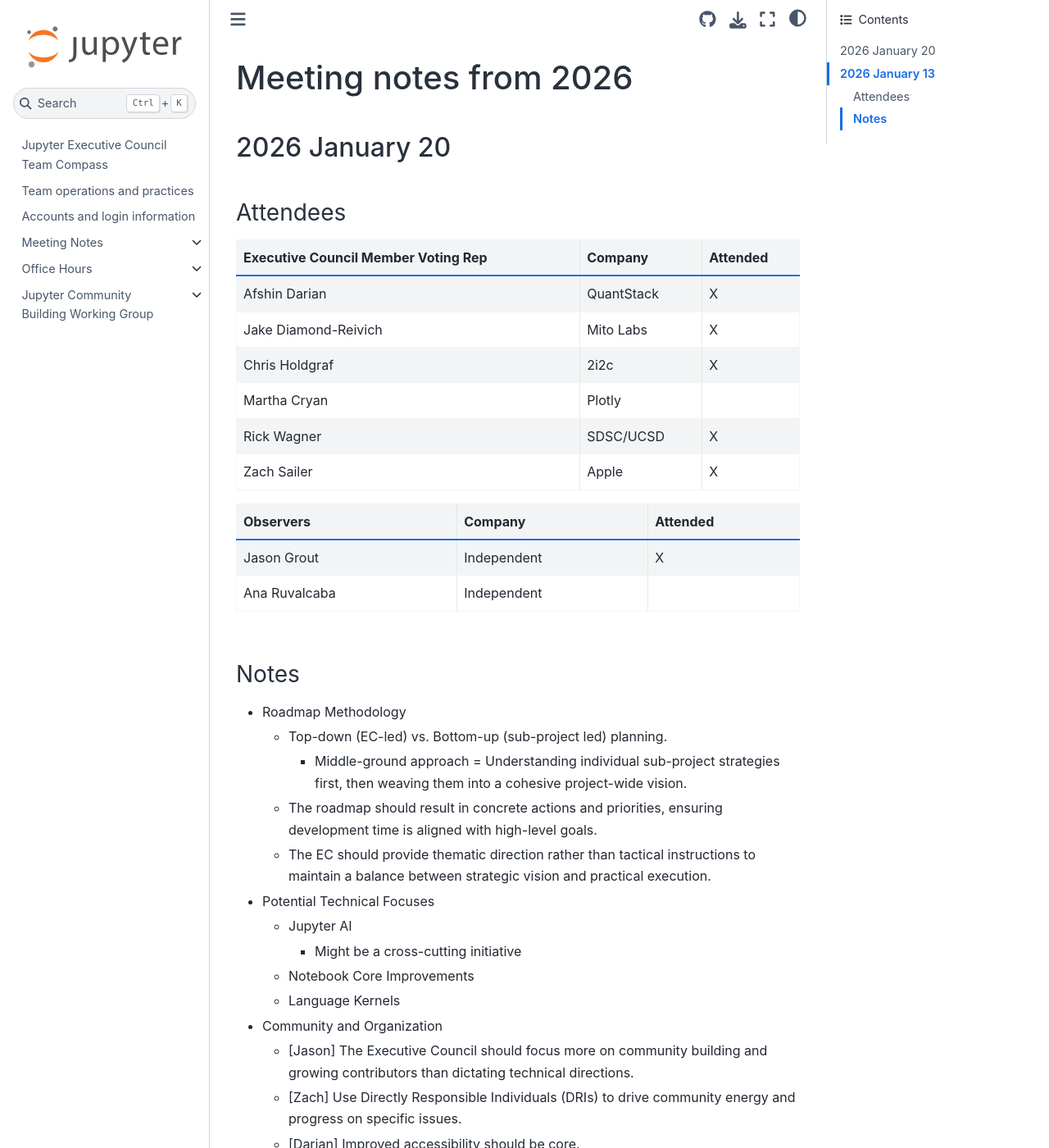
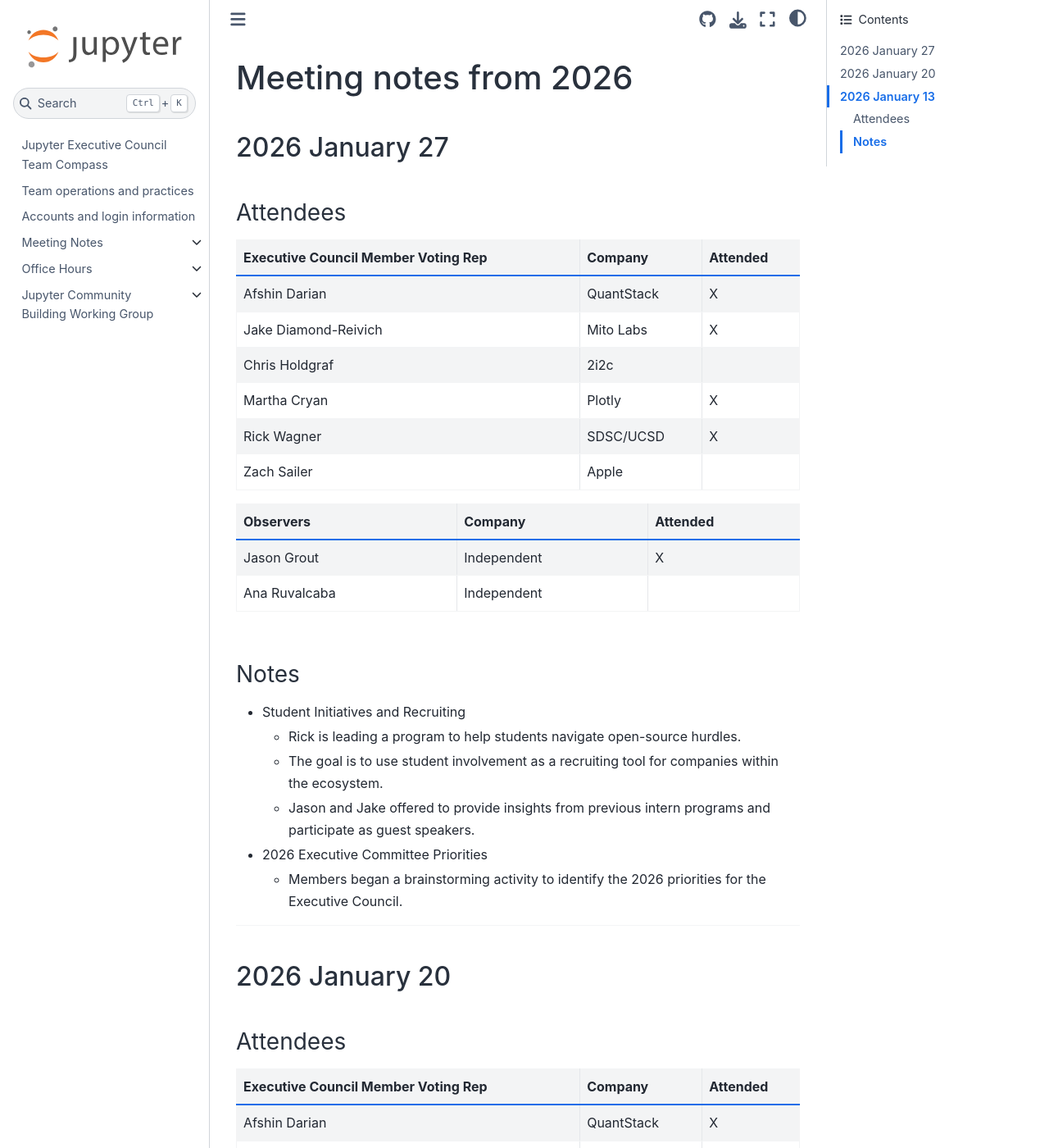
Before and after one commit to jupyter-governance/ec-team-compass, a Sphinx documentation site: the page built from docs/meeting_notes/2026.md, in a window 1280 px wide and 1400 px high. Shown: the whole window at 82% size. Built offline with Sphinx 7.4.7 and the Sphinx Book theme 1.1.4, drawn with Linux system fonts in a browser that asks for light colours.

Commit message:
added notes from the 20260127 meeting.
Signed-off-by: Tom Slanda <jesus_slanda@yahoo.com>

```diff
--- a/docs/meeting_notes/2026.md
+++ b/docs/meeting_notes/2026.md
@@ -1,5 +1,33 @@
 # Meeting notes from 2026
 
+## 2026 January 27
+
+### Attendees
+
+| Executive Council Member Voting Rep  | Company | Attended |
+| ------------- | ------------- | ------------- |
+| Afshin Darian | QuantStack | X |
+| Jake Diamond-Reivich | Mito Labs | X |
+| Chris Holdgraf | 2i2c |  |
+| Martha Cryan | Plotly | X |
+| Rick Wagner | SDSC/UCSD | X |
+| Zach Sailer | Apple |  |
+
+| Observers  | Company | Attended |
+| ------------- | ------------- | ------------- |
+| Jason Grout | Independent | X |
+| Ana Ruvalcaba | Independent |  |
+
+### Notes
+
+* Student Initiatives and Recruiting
+    * Rick is leading a program to help students navigate open-source hurdles.
+    * The goal is to use student involvement as a recruiting tool for companies within the ecosystem.
+    * Jason and Jake offered to provide insights from previous intern programs and participate as guest speakers.
+* 2026 Executive Committee Priorities
+    * Members began a brainstorming activity to identify the 2026 priorities for the Executive Council.
+
+---
 ## 2026 January 20
 
 ### Attendees
```
